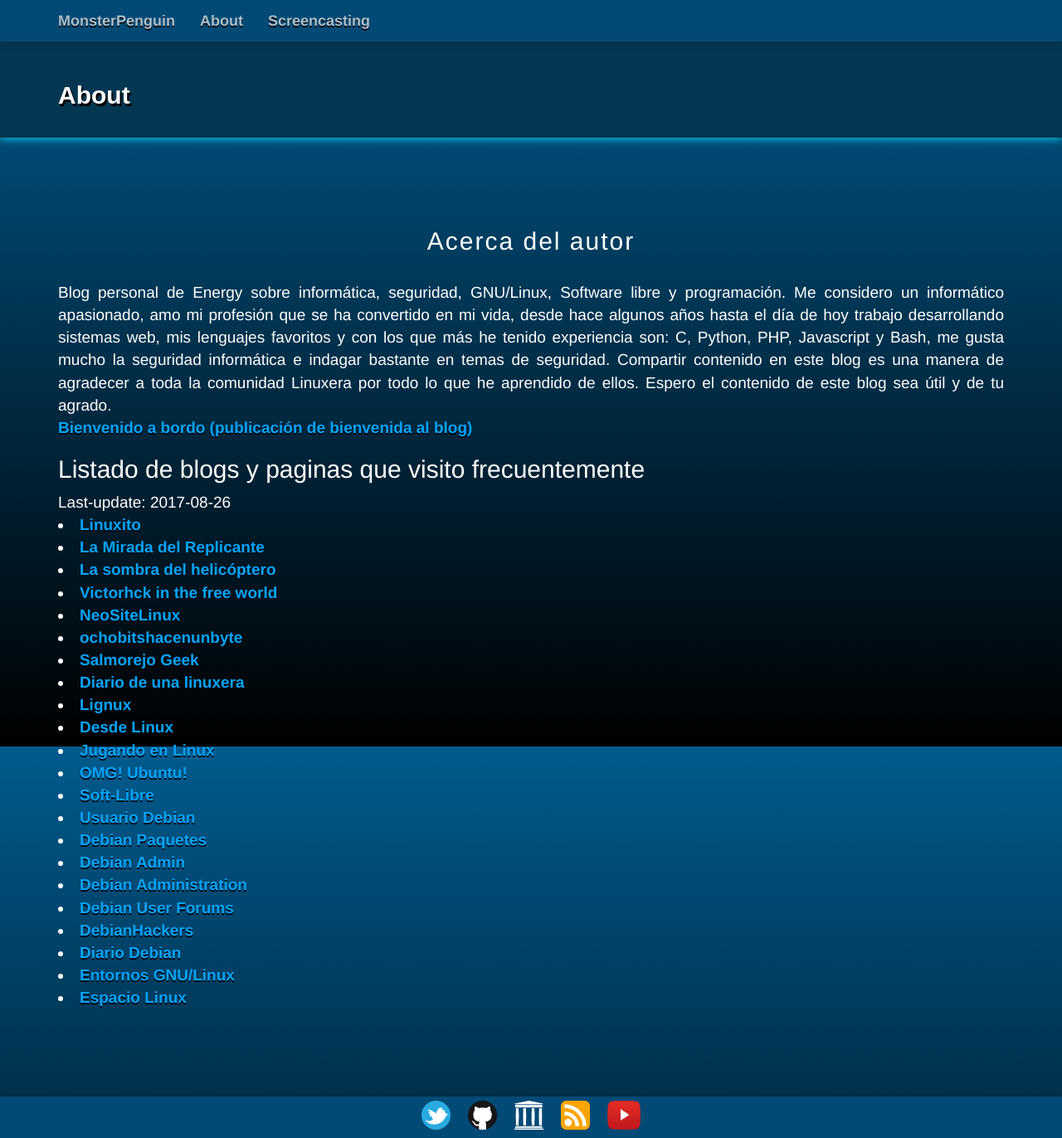
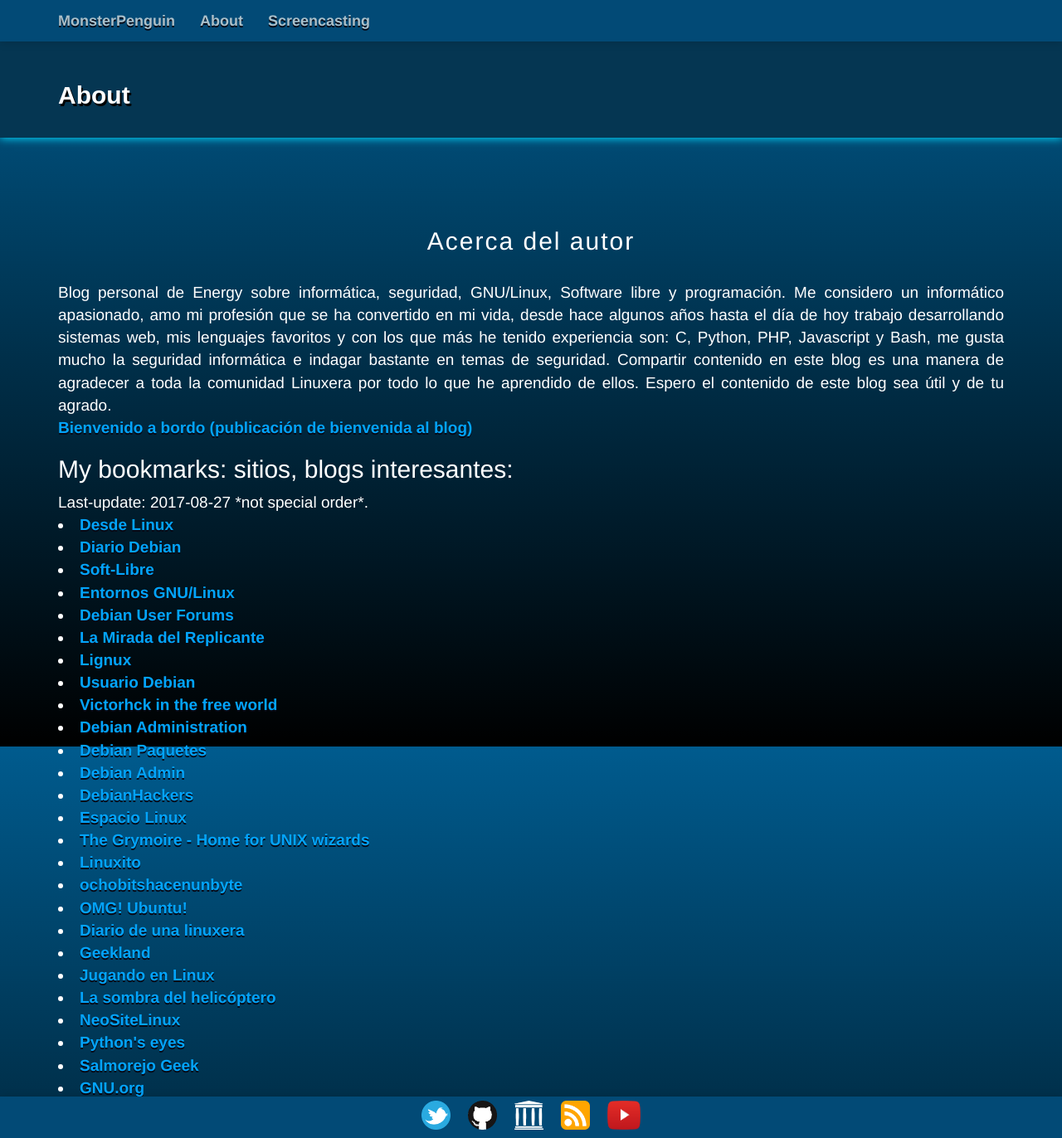
Before and after one commit to Energy1011/monsterpenguin, a Jekyll site: the page built from about.md, in a window 1280 px wide and 1372 px high. Shown: the whole window at 83% size. Built offline with Jekyll 4.4.1, drawn with Linux system fonts in a browser that asks for light colours; nearby versions of some CDN libraries; some web fonts are replaced.

Commit message:
Update bookmarks

```diff
--- a/about.md
+++ b/about.md
@@ -12,29 +12,33 @@ Me considero un informático apasionado, amo mi profesión que se ha convertido
 <br>
 <a href="https://energy1011.github.io/monsterpenguin/blog/2016/11/28/first-blog-post.html">Bienvenido a bordo (publicación de bienvenida al blog)</a>
 
-<h2>Listado de blogs y paginas que visito frecuentemente </h2>
-Last-update: 2017-08-26
-<li><a href="http://www.linuxito.com/" target="_blank">Linuxito</a></li>
+<h2>My bookmarks: sitios, blogs interesantes:</h2>
+Last-update: 2017-08-27 *not special order*.
+<li><a href="http://blog.desdelinux.net/" target="_blank">Desde Linux</a></li>
+<li><a href="http://diariodebian.wordpress.com/" target="_blank">Diario Debian</a></li>
+<li><a href="http://elsoftwarelibre.wordpress.com/" target="_blank">Soft-Libre</a></li>
+<li><a href="http://entornosgnulinux.com/" target="_blank">Entornos GNU/Linux</a></li>
+<li><a href="http://forums.debian.net/index.php" target="_blank">Debian User Forums</a></li>
 <li><a href="http://lamiradadelreplicante.com/" target="_blank">La Mirada del Replicante</a></li>
-<li><a href="https://lasombradelhelicoptero.wordpress.com/" target="_blank">La sombra del helicóptero</a></li>
+<li><a href="http://lignux.com/" target="_blank">Lignux</a></li>
+<li><a href="http://usuariodebian.blogspot.com.es/" target="_blank">Usuario Debian</a></li>
 <li><a href="http://victorhckinthefreeworld.wordpress.com/" target="_blank">Victorhck in the free world</a></li>
-<li><a href="https://neositelinux.com/" target="_blank">NeoSiteLinux</a></li>
-<li><a href="http://www.ochobitshacenunbyte.com/" target="_blank">ochobitshacenunbyte</a></li>
-<li><a href="https://salmorejogeek.com/" target="_blank">Salmorejo Geek</a>  </li>
-<li><a href="https://diariodeunalinuxera.com/" target="_blank">Diario de una linuxera</a></li>
-<li><a href="http://lignux.com/" target="_blank">Lignux</a></li>
-<li><a href="http://blog.desdelinux.net/" target="_blank">Desde Linux</a></li>
-<li><a href="https://jugandoenlinux.com/" target="_blank">Jugando en Linux</a></li>
-<li><a href="http://www.omgubuntu.co.uk/" target="_blank">OMG! Ubuntu!</a></li>
-<li><a href="http://elsoftwarelibre.wordpress.com/" target="_blank">Soft-Libre</a></li>
-<li><a href="http://usuariodebian.blogspot.com.es/" target="_blank">Usuario Debian</a></li>
+<li><a href="http://www.debian-administration.org/" target="_blank">Debian Administration</a></li>
 <li><a href="http://www.debian.org/distrib/packages" target="_blank">Debian Paquetes</a></li>
 <li><a href="http://www.debianadmin.com/" target="_blank">Debian Admin</a></li>
-<li><a href="http://www.debian-administration.org/" target="_blank">Debian Administration</a></li>
-<li><a href="http://forums.debian.net/index.php" target="_blank">Debian User Forums</a></li>
 <li><a href="http://www.debianhackers.net/" target="_blank">DebianHackers</a></li>
-<li><a href="http://diariodebian.wordpress.com/" target="_blank">Diario Debian</a></li>
-<li><a href="http://entornosgnulinux.com/" target="_blank">Entornos GNU/Linux</a></li>
 <li><a href="http://www.espaciolinux.com/" target="_blank">Espacio Linux</a></li>
-
+<li><a href="http://www.grymoire.com/Unix/index.html" target="_blank">The Grymoire - Home for UNIX wizards</a></li>
+<li><a href="http://www.linuxito.com/" target="_blank">Linuxito</a></li>
+<li><a href="http://www.ochobitshacenunbyte.com/" target="_blank">ochobitshacenunbyte</a></li>
+<li><a href="http://www.omgubuntu.co.uk/" target="_blank">OMG! Ubuntu!</a></li>
+<li><a href="https://diariodeunalinuxera.com/" target="_blank">Diario de una linuxera</a></li>
+<li><a href="https://geekland.eu/" target="_blank">Geekland</a></li>
+<li><a href="https://jugandoenlinux.com/" target="_blank">Jugando en Linux</a></li>
+<li><a href="https://lasombradelhelicoptero.wordpress.com/" target="_blank">La sombra del helicóptero</a></li>
+<li><a href="https://neositelinux.com/" target="_blank">NeoSiteLinux</a></li>
+<li><a href="https://pythoneyes.wordpress.com/" target="_blank">Python's eyes</a></li>
+<li><a href="https://salmorejogeek.com/" target="_blank">Salmorejo Geek</a></li>
+<li><a href="https://www.gnu.org/home.es.html" target="_blank">GNU.org</a></li>
+<br>
 </div>
```
Also changed, not shown: 2 other files.
